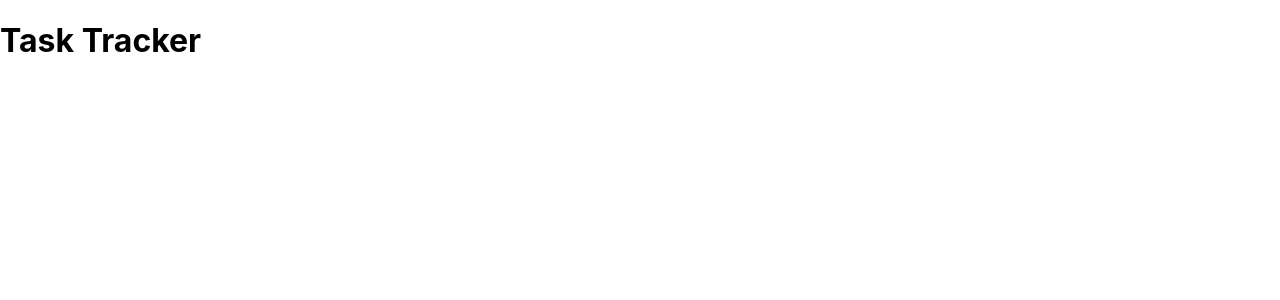
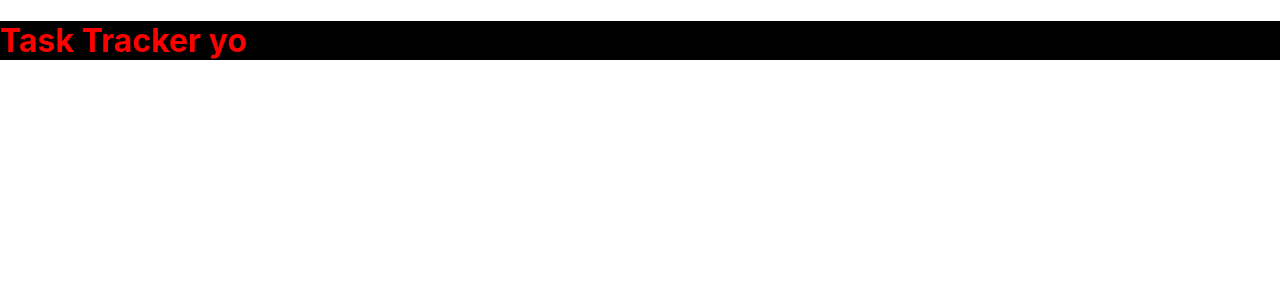
Before and after one commit to briandeitchman1/React-Task-Tracker, a React (Create React App) app: page / in a window 1280 px wide. Shown: the top 300 px of the page. Built offline with nearby package versions, Linux system fonts and the light colour scheme.

Commit message:
test commit

```diff
--- a/src/components/Header.js
+++ b/src/components/Header.js
@@ -3,15 +3,20 @@
 const Header = ({ title }) => {
     return (
         <header>
-            <h1>{title}</h1>
+            <h1 style={headingStyle}>{title}</h1>
         </header>
     )
 }
 
 Header.defaultProps = {
-    title: "Task Tracker"
+    title: "Task Tracker yo"
 }
 Header.propTypes = {
     title: PropTypes.string.isRequired
 }
+
+const headingStyle = {
+    color: 'red', backgroundColor: "black"
+}
+
 export default Header
```
